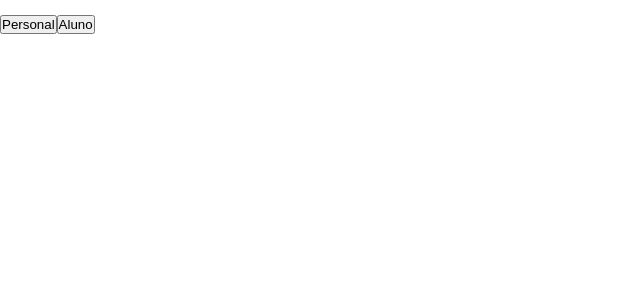
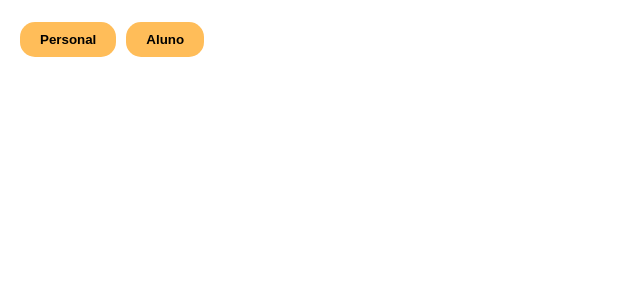
Before and after one commit to Carlosedu106/GymWorkout, a React (Vite) app in the folder Frontend/: page / in a window 1280 px wide. Shown: the top 300 px of the page, without its empty margins (0-640 px from the left). Built offline with nearby package versions, Linux system fonts and the light colour scheme.

Commit message:
Messages toast error implementadas

```diff
--- a/Frontend/src/pages/Home.jsx
+++ b/Frontend/src/pages/Home.jsx
@@ -1,12 +1,14 @@
 import { Link } from "react-router-dom";
+import styles from "./Home.module.css";
+
 
 const Home = () => {
-    return <h1>
+    return <h1 className={styles.center}>
         <Link to={"/personal/register"}>
-            <button>Personal</button>
+            <button className={styles.button}>Personal</button>
         </Link>
         <Link to={"/aluno/register"}>
-            <button>Aluno</button>
+            <button className={styles.button}>Aluno</button>
         </Link>
     </h1>;
 };
--- /dev/null
+++ b/Frontend/src/pages/Home.module.css
@@ -0,0 +1,21 @@
+.center{
+    padding: 5px;
+    margin: 10px;
+
+}
+
+.button{
+    cursor: pointer;
+    border: none;
+    border-radius: 15px;
+    background-color: #FFBD59;
+    padding: 10px 20px;
+    margin: 5px;
+    width: auto;
+    font-weight: bold;
+    transition: 0.2s;
+}
+
+.button:hover{
+    background-color: #ed940d;
+}
--- a/Frontend/src/pages/SingUpAluno.jsx
+++ b/Frontend/src/pages/SingUpAluno.jsx
@@ -40,7 +40,13 @@ const SingUpAluno = () => {
                 toast.success("Cadastro Realizado com Sucesso!");
             }
         } catch (error) {
-            console.error("Erro ao enviar formulário", error);
+            if(error.response.status === 400){
+            toast.error("O e-mail já está sendo utilizado.");
+        } else {
+            toast.error("Erro ao enviar formulário. Por favor, tente novamente mais tarde.");
+        }
+            console.log("Erro capturado:", error);
+
         }
 
     };
--- a/Frontend/src/pages/SingUpPersonal.jsx
+++ b/Frontend/src/pages/SingUpPersonal.jsx
@@ -1,6 +1,8 @@
 import styles from "./SingUpPersonal.module.css";
 import axios from "axios";
 import React, {useState} from "react";
+import { ToastContainer, toast } from "react-toastify";
+import "react-toastify/dist/ReactToastify.css";
 
 const SingUpPersonal = () => {
     const [name, setName] = useState("");
@@ -9,20 +11,38 @@ const SingUpPersonal = () => {
     const [confirmPassword, setConfirmPassword] = useState("");
     const [phone, setPhone] = useState("");
 
+    const validateEmail = (email) => {
+        return /^[^\s@]+@[^\s@]+\.[^\s@]+$/.test(email);
+    };
+
     const handleSubmit = async (e) => {
-        e.preventDefault();
-
+        e.preventDefault()
+        if (!validateEmail(email)) {
+            toast.warn("Por favor, insira um email válido.");
+            return;
+        }
+        if (password.length < 8) {
+            toast.warn("A senha deve ter pelo menos 8 caracteres.");
+            return;
+        }
         if (password !== confirmPassword) {
-            console.error("As senhas não coincidem");
+            toast.warn("As senhas digitadas devem ser iguais nos 2 campos.");
             return;
         }
 
         try {
             const response = await axios.post("/personal/register", {"name":name, "email":email, "password":password, "phone":phone});
-            console.log("Requisição enviada")
-            console.log(response.data)
+            if (response.data != "error") {
+                toast.success("Cadastro Realizado com Sucesso!");
+            }
         } catch (error) {
-            console.error("Erro ao enviar formulário", error);
+            if(error.response.status === 400){
+            toast.error("O e-mail já está sendo utilizado.");
+        } else {
+            toast.error("Erro ao enviar formulário. Por favor, tente novamente mais tarde.");
+        }
+            console.log("Erro capturado:", error);
+
         }
 
     };
@@ -30,7 +50,8 @@ const SingUpPersonal = () => {
  return (
          <>
             <div className={styles.form_div}>
-                <form className={styles.form_styled}>
+                <ToastContainer />
+                <form onSubmit={handleSubmit} className={styles.form_styled}>
                     <label>
                         <p>Nome Usuário:</p>
                         <input type="text"
@@ -61,7 +82,7 @@ const SingUpPersonal = () => {
                                onChange={(e) => setConfirmPassword(e.target.value)}
                         />
                     </label>
-                    <button className={styles.button} onClick={handleSubmit}>Cadastrar</button>
+                    <button type="submit" className={styles.button} >Cadastrar</button>
                 </form>
             </div>
             <div className={styles.base_text}>
```
